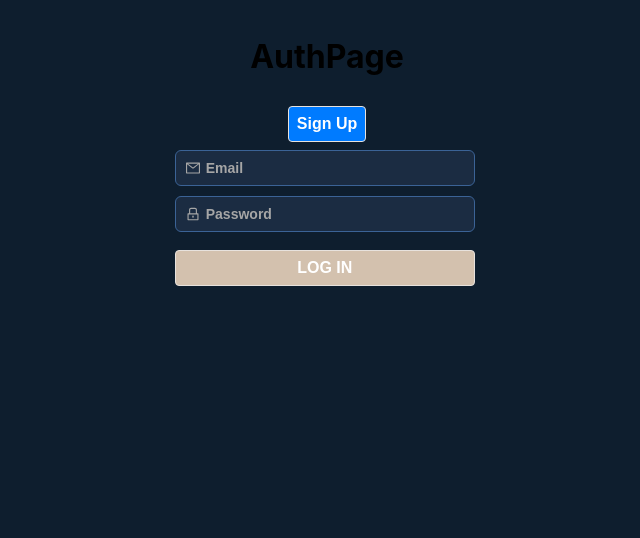
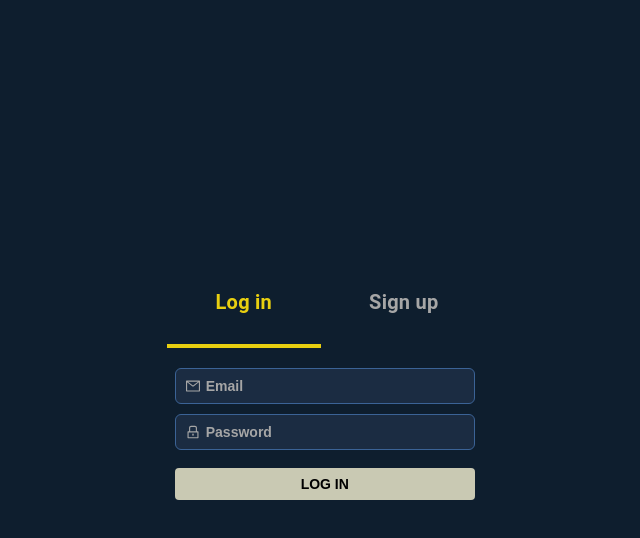
Before and after one commit to johntrinhvu/LegendsLounge, a React (Create React App) app: page /orders in a window 1280 px wide. Shown: the top 538 px of the page, without its empty margins (313-953 px from the left). Built offline with nearby package versions, Linux system fonts and the light colour scheme.

Commit message:
fix css finally in the center

```diff
--- a/src/components/SignUpForm/SignUpForm.jsx
+++ b/src/components/SignUpForm/SignUpForm.jsx
@@ -39,6 +39,7 @@ export default class SignUpForm extends Component {
     const disable = this.state.password !== this.state.confirm;
 
     return (
+      <>
         <div className="column">
           <div className="form-container">
             <form autoComplete="off" onSubmit={this.handleSubmit} className="actForm">
@@ -61,8 +62,9 @@ export default class SignUpForm extends Component {
               <button type="submit" disabled={disable}>SIGN UP</button>
             </form>
           </div>
+        </div>
         <p className="error-message">&nbsp;{this.state.error}</p>
-      </div>
+      </>
     );
   }
 }
--- a/src/index.css
+++ b/src/index.css
@@ -1,20 +1,11 @@
 /* CSS Custom Properties */
-:root {
-  --white: #FFFFFF;
-  --tan-1: #FBF9F6;
-  --tan-2: #E7E2DD;
-  --tan-3: #E2D9D1;
-  --tan-4: #D3C1AE;
-  --orange: #F67F00;
-  --text-light: #968c84;
-  --text-dark: #615954;
-}
-
 *, *:before, *:after {
   box-sizing: border-box;
 }
 
 body {
+  /* background-image: linear-gradient(rgba(0, 0, 0, 0.5), rgba(0, 0, 0, 0.5)), url(https://universe-meeps.leagueoflegends.com/v1/assets/images/aphelios-splash.jpg);
+  background-size: cover; */
   margin: 0;
   font-family: -apple-system, BlinkMacSystemFont, 'Segoe UI', 'Roboto', 'Oxygen',
   'Ubuntu', 'Cantarell', 'Fira Sans', 'Droid Sans', 'Helvetica Neue',
--- a/src/index.js
+++ b/src/index.js
@@ -1,8 +1,8 @@
 import React from 'react';
 import ReactDOM from 'react-dom/client';
 import { BrowserRouter as Router } from 'react-router-dom';
+import App from './pages/App/App';
 import './index.css';
-import App from './pages/App/App';
 
 const root = ReactDOM.createRoot(document.getElementById('root'));
 root.render(
--- a/src/pages/AuthPage/AuthPage.css
+++ b/src/pages/AuthPage/AuthPage.css
@@ -1,3 +1,32 @@
+main {
+    position: absolute;
+    top: 50%;
+    left: 50%;
+    transform: translate(-50%, -50%);
+    display: flex;
+    flex-direction: column;
+    -webkit-box-align: center;
+    align-items: center;
+    width: 100%;
+    padding: 0px 20px 40px;
+}
+
+.signup-rectangle {
+    display: flex;
+    -webkit-box-align: center;
+    align-items: center;
+    width: 100%;
+    max-width: 320px;
+    flex: 1 1 320px;
+}
+
+.container {
+    display: flex;
+    flex-direction: column;
+    gap: 20px;
+    width: 100%;
+}
+
 .column {
     display: flex;
     justify-content: center;
@@ -70,25 +99,17 @@ input::placeholder {
 }
 
 p.error-message {
-    color: var(--orange);
+    color: red;
     text-align: center;
 }
 
+
 button {
-    padding: 10px 20px;
-    background-color: #007bff;
-    color: #fff;
-    border: none;
-    border-radius: 3px;
-    cursor: pointer;
-}
-
-button, a.button {
     margin: 1vmin;
     padding: 1vmin;
-    color: var(--white);
-    background-color: #007bff;
-    font-size: 2vmin;
+    color: rgb(0, 0, 0);
+    background-color: rgb(232, 207, 16);
+    font-size: 14px;
     font-weight: bold;
     text-decoration: none;
     text-align: center;
@@ -98,22 +119,88 @@ button, a.button {
     cursor: pointer;
 }
 
-button.btn-sm {
-    font-size: 1.5vmin;
-    padding: .6vmin .8vmin;
-}
-
-button.btn-xs {
-    font-size: 1vmin;
-    padding: .4vmin .5vmin;
-}
-
 button:disabled, form:invalid button[type="submit"] {
     cursor: not-allowed;
-    background-color: var(--tan-4);
+    background-color: rgb(201, 201, 179);
 }
 
 button[type="submit"] {
     grid-column: span 2;
     margin: 1vmin 0 0;
 }
+
+.tabs {
+    display: flex;
+    align-items: flex-end;
+    -webkit-box-pack: start;
+    justify-content: flex-start;
+    position: relative;
+    width: 100%;
+}
+
+.hyper-link {
+    white-space: nowrap;
+    flex: 0 1 auto;
+    overflow: hidden;
+    text-overflow: ellipsis;
+}
+
+.tab-login,
+.tab-signup {
+    text-decoration: none;
+    display: flex;
+    -webkit-box-align: center;
+    align-items: center;
+    gap: 8px;
+    cursor: pointer;
+    position: relative;
+    overflow: hidden;
+    font: 20px Roboto, sans-serif;
+    font-weight: bold;
+    letter-spacing: 0.015rem;
+    padding: 10px 24px 14px;
+    color: rgb(166, 166, 166);
+    flex: 1 1 auto;
+    -webkit-box-pack: center;
+    justify-content: center;
+}
+
+.tab-login:hover,
+.tab-signup:hover {
+    color: rgb(232, 207, 16);
+}
+
+.tab-login.active,
+.tab-signup.active {
+    color: rgb(232, 207, 16);
+}
+
+.tab-login.active::before,
+.tab-signup.active::before {
+    content: "";
+    position: absolute;
+    left: 0px;
+    right: 0px;
+    bottom: 0px;
+    height: 1px;
+    background: rgb(18, 30, 45);
+}
+
+.tab-login.active::after,
+.tab-signup.active::after {
+    content: "";
+    position: absolute;
+    left: 0px;
+    right: 0px;
+    bottom: 0px;
+    height: 4px;
+    background: rgb(232, 207, 16);
+}
+
+/* .wallpaper {
+    background-image: url(https://universe-meeps.leagueoflegends.com/v1/assets/images/aphelios-splash.jpg);
+    background-size: contain;
+    background-repeat: no-repeat;
+    height: 100%;
+    width: 100%;
+} */
--- a/src/pages/AuthPage/AuthPage.jsx
+++ b/src/pages/AuthPage/AuthPage.jsx
@@ -4,16 +4,40 @@ import LogInForm from '../../components/LogInForm/LogInForm';
 import './AuthPage.css';
 
 export default function AuthPage({ setUser }) {
-  const [showSignUp, setShowSignUp] = useState(false);
+  const [activeTab, setActiveTab] = useState('login');
+
+  function handleTabClick(tab) {
+    setActiveTab(tab);
+  }
+
   return (
     <main>
-      <h1>AuthPage</h1>
-      <button onClick={() => setShowSignUp(!showSignUp)}>{showSignUp ? 'Log In' : 'Sign Up'}</button>
-      { showSignUp ?
-          <SignUpForm setUser={setUser} />
-          :
-          <LogInForm setUser={setUser} />
-      }
+      <div className="signup-rectangle">
+        <div className="container">
+          <div className="tabs" role="tablist">
+            <span
+              className={`tab-login ${activeTab === 'login' ? 'active' : ''}`}
+              role="tab"
+              onClick={() => handleTabClick('login')}
+            >
+              <p className="hyper-link">Log in</p>
+            </span>
+            <span
+              className={`tab-signup ${activeTab === 'signup' ? 'active' : ''}`}
+              role="tab"
+              onClick={() => handleTabClick('signup')}
+            >
+              <p className="hyper-link">Sign up</p>
+            </span>
+          </div>
+
+          { activeTab === 'signup' ?
+              <SignUpForm setUser={setUser} />
+              :
+              <LogInForm setUser={setUser} />
+          }
+        </div>
+      </div>
     </main>
   );
 }
```
Also changed, not shown: src/components/LogInForm/LogInForm.jsx (+3 -4 lines). Lines whose indentation alone changed are shown as unchanged.
